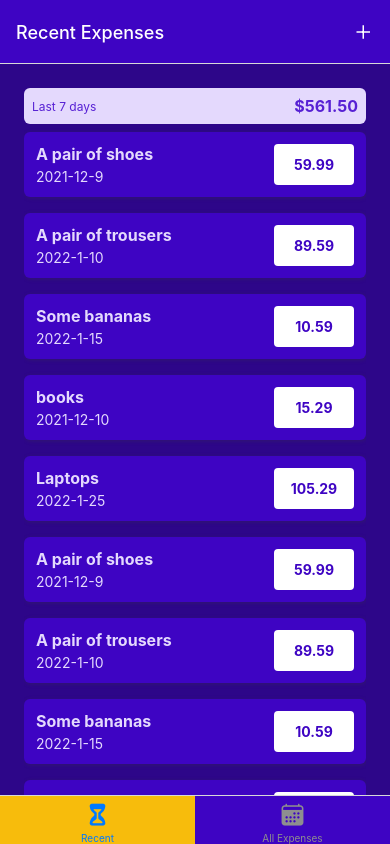
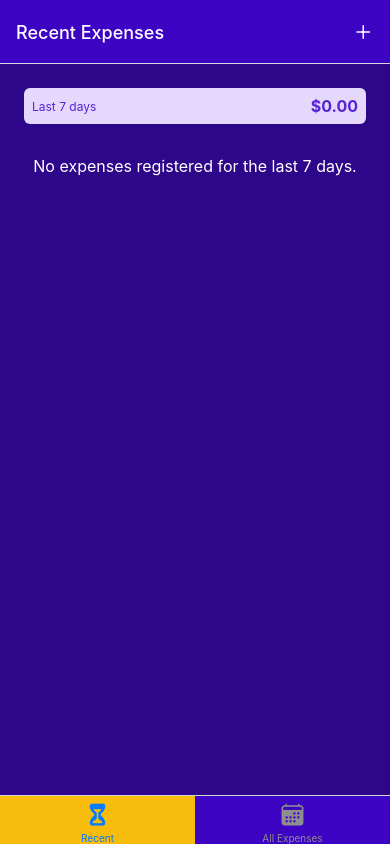
Before and after one commit to kumarmudur/react-native-expense-app, a React Native app: screen / in a window 390 px wide. Built offline with nearby package versions, Linux system fonts and the light colour scheme.

Commit message:
React-Native] manage expense component changes

```diff
--- a/components/expensesOutput/ExpensesOutput.js
+++ b/components/expensesOutput/ExpensesOutput.js
@@ -1,79 +1,19 @@
 import React from 'react';
-import {StyleSheet, View} from 'react-native';
+import {StyleSheet, Text, View} from 'react-native';
 
 import {GlobalStyles} from '../../constants/styles';
 import ExpensesList from './ExpensesList';
 import ExpensesSummary from './ExpensesSummary';
 
-const DUMMY_EXPENSES = [
-  {
-    id: 'e1',
-    description: 'A pair of shoes',
-    amount: 59.99,
-    date: new Date('2021-12-9'),
-  },
-  {
-    id: 'e2',
-    description: 'A pair of trousers',
-    amount: 89.59,
-    date: new Date('2022-1-10'),
-  },
-  {
-    id: 'e3',
-    description: 'Some bananas',
-    amount: 10.59,
-    date: new Date('2022-1-15'),
-  },
-  {
-    id: 'e4',
-    description: 'books',
-    amount: 15.29,
-    date: new Date('2021-12-10'),
-  },
-  {
-    id: 'e5',
-    description: 'Laptops',
-    amount: 105.29,
-    date: new Date('2022-1-25'),
-  },
-  {
-    id: 'e6',
-    description: 'A pair of shoes',
-    amount: 59.99,
-    date: new Date('2021-12-9'),
-  },
-  {
-    id: 'e7',
-    description: 'A pair of trousers',
-    amount: 89.59,
-    date: new Date('2022-1-10'),
-  },
-  {
-    id: 'e8',
-    description: 'Some bananas',
-    amount: 10.59,
-    date: new Date('2022-1-15'),
-  },
-  {
-    id: 'e9',
-    description: 'books',
-    amount: 15.29,
-    date: new Date('2021-12-10'),
-  },
-  {
-    id: 'e10',
-    description: 'Laptops',
-    amount: 105.29,
-    date: new Date('2022-1-25'),
-  },
-];
-
-const ExpensesOutput = ({expenses, expensesPeriod}) => {
-  console.log('ExpensesOutput');
+const ExpensesOutput = ({expenses, expensesPeriod, fallbackText}) => {
+  let content = <Text style={styles.infoText}>{fallbackText}</Text>;
+  if (expenses.length) {
+    content = <ExpensesList expenses={expenses} />;
+  }
   return (
     <View style={styles.container}>
-      <ExpensesSummary expenses={DUMMY_EXPENSES} periodName={expensesPeriod} />
-      <ExpensesList expenses={DUMMY_EXPENSES} />
+      <ExpensesSummary expenses={expenses} periodName={expensesPeriod} />
+      {content}
     </View>
   );
 };
@@ -88,4 +28,10 @@ const styles = StyleSheet.create({
     paddingBottom: 0,
     backgroundColor: GlobalStyles.colors.primary700,
   },
+  infoText: {
+    color: 'white',
+    fontSize: 16,
+    textAlign: 'center',
+    marginTop: 32,
+  },
 });
```
Also changed, not shown: components/manageExpense/ExpenseForm.js (added, +9 -0 lines), components/manageExpense/Input.js (added, +13 -0 lines).
